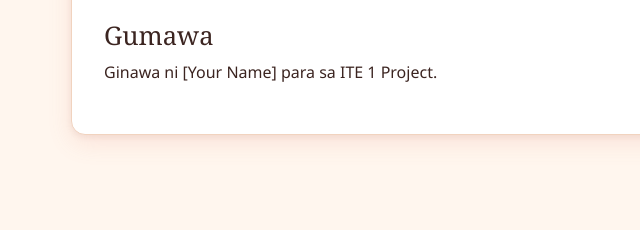
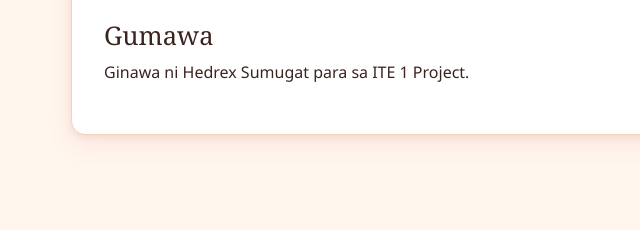
Before and after one commit to hedrexsumugat4-arch/PROJECT-ITE, a plain HTML site: page about.html in a window 1280 px wide. Shown: the part 482-712 px from the top of the page, 9-649 px from the left. Drawn offline with Linux system fonts and the light colour scheme.

Commit message:
Update author name in about.html

```diff
--- a/about.html
+++ b/about.html
@@ -38,7 +38,7 @@
         <h2>Paano gamitin</h2>
         <p>Pumili ng libro sa Home o sa Genres page, pindutin ang Read Story, at basahin ang kuwento. Puwede mong i-like ang libro at palitan ang theme sa dark o light mode.</p>
         <h2>Gumawa</h2>
-        <p>Ginawa ni [Your Name] para sa ITE 1 Project.</p>
+        <p>Ginawa ni Hedrex Sumugat para sa ITE 1 Project.</p>
       </article>
     </section>
   </main>
```
